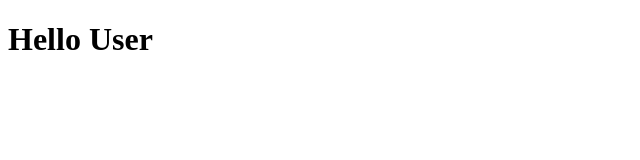
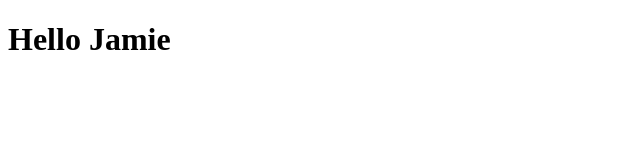
Before and after one commit to piggypiggyyoinkyoink/experimentation, a SvelteKit app in the folder svelte/: page / in a window 1280 px wide. Shown: the top 160 px of the page, without its empty margins (0-640 px from the left). Built offline with nearby package versions, Linux system fonts and the light colour scheme.

Commit message:
passing prop from page svelte file to component to then reactively display this prop value in the header

```diff
--- a/svelte/src/routes/+page.svelte
+++ b/svelte/src/routes/+page.svelte
@@ -1,6 +1,6 @@
 <script>
     import Header from "$lib/components/Header.svelte" //convention is upper case
-
+    let name = "Jamie"
 </script>
 
-<Header name = "User"/>
+<Header {name}/>
```
